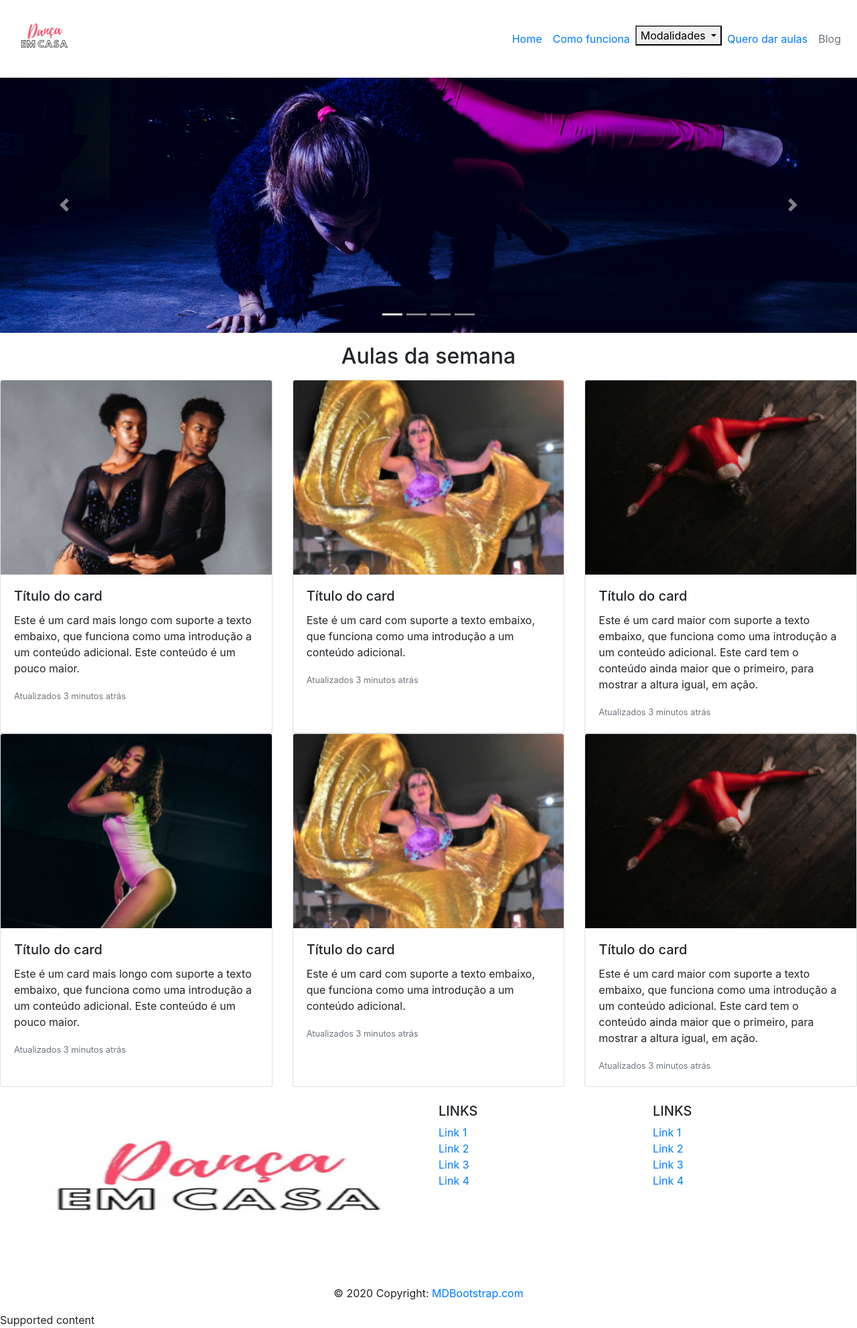
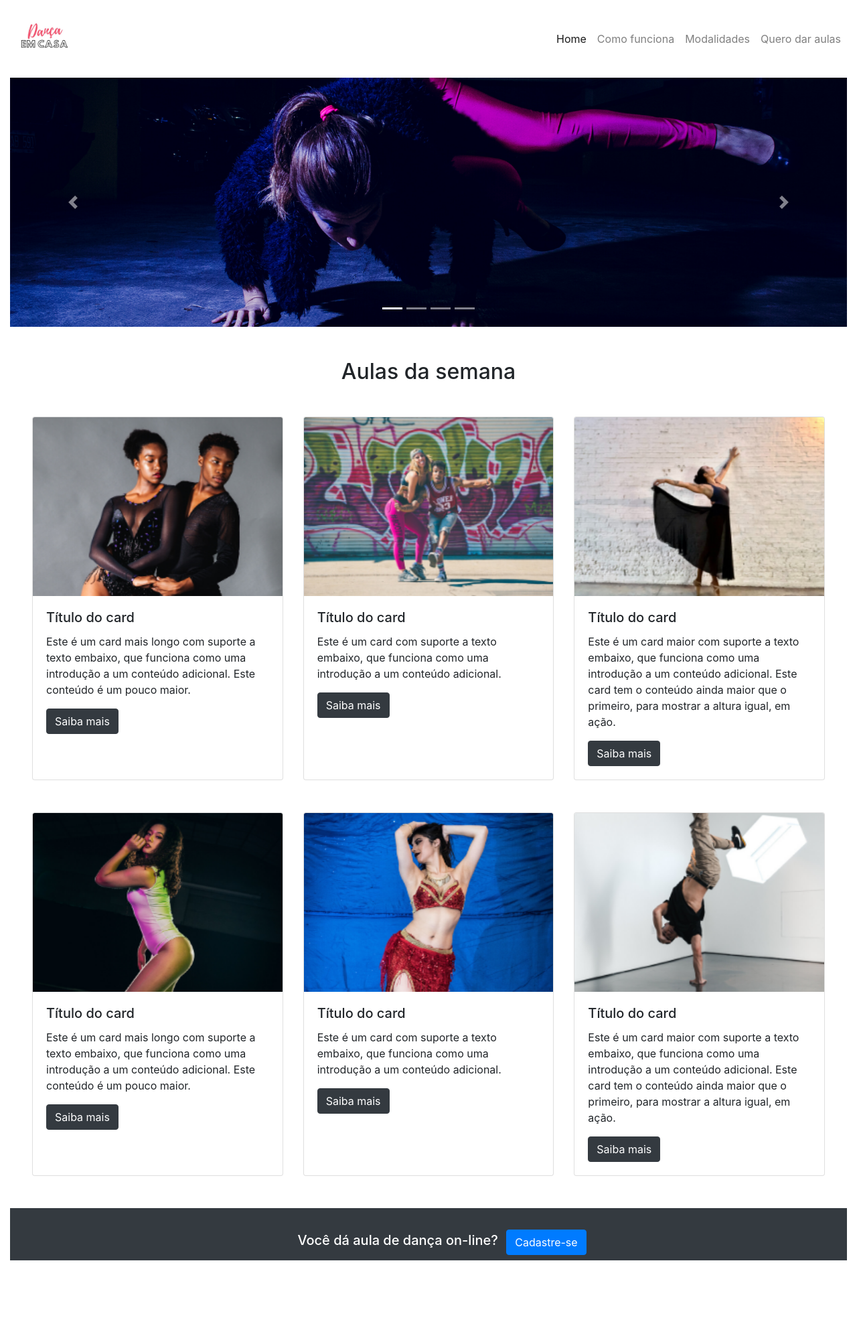
Before and after one commit to thaisvalverdef/projeto-dh, a PHP site: page / in a window 1280 px wide. Shown: the whole page at 67% size. After the commit the page ends 1882 px from the top, so only its background shows below. Run offline with PHP 8.4, Linux system fonts and the light colour scheme.

Commit message:
alterações pedidas pelo professor

```diff
--- /dev/null
+++ b/assets/css/style.css.css
@@ -0,0 +1,3 @@
+.nav-item{
+    color: black;
+}
--- a/inc/footer.php
+++ b/inc/footer.php
@@ -1,132 +1,22 @@
-<footer>
 
-<!-- Footer -->
-<footer class="page-footer font-small blue pt-4">
+<footer class="page-footer font-small text-white bg-dark pt-4">
 
-<!-- Footer Links -->
-<div class="container-fluid text-center text-md-left">
+  <div class="container">
 
-  <!-- Grid row -->
-  <div class="row">
-
-    <!-- Grid column -->
-    <div class="col-md-6 mt-md-0 mt-3">
-
-      <!-- Content -->
-
-      <p><img class="card-img-top" src="inc/img/footer.png"  width="230" height="240" alt="Imagem de capa do card"></p>
-
-    </div>
-    <!-- Grid column -->
-
-    <hr class="clearfix w-100 d-md-none pb-3">
-
-    <!-- Grid column -->
-    <div class="col-md-3 mb-md-0 mb-3">
-
-      <!-- Links -->
-      <h5 class="text-uppercase">Links</h5>
-
-      <ul class="list-unstyled">
-        <li>
-          <a href="#!">Link 1</a>
-        </li>
-        <li>
-          <a href="#!">Link 2</a>
-        </li>
-        <li>
-          <a href="#!">Link 3</a>
-        </li>
-        <li>
-          <a href="#!">Link 4</a>
-        </li>
-      </ul>
-
-    </div>
-    <!-- Grid column -->
-
-    <!-- Grid column -->
-    <div class="col-md-3 mb-md-0 mb-3">
-
-      <!-- Links -->
-      <h5 class="text-uppercase">Links</h5>
-
-      <ul class="list-unstyled">
-        <li>
-          <a href="#!">Link 1</a>
-        </li>
-        <li>
-          <a href="#!">Link 2</a>
-        </li>
-        <li>
-          <a href="#!">Link 3</a>
-        </li>
-        <li>
-          <a href="#!">Link 4</a>
-        </li>
-      </ul>
-
-    </div>
-    <!-- Grid column -->
+      <ul class="text-center py-2">
+      <li class="list-inline-item">
+        <h5 class="mb-1">Você dá aula de dança on-line?</h5>
+      </li>
+      <li class="list-inline-item">
+        <a href="#!" class="btn btn-primary btn-rounded">Cadastre-se</a>
+      </li>
+    </ul>
+    <!-- Call to action -->
 
   </div>
-  <!-- Grid row -->
-
-</div>
-<!-- Footer Links -->
-
-<!-- Copyright -->
-<div class="footer-copyright text-center py-3">© 2020 Copyright:
-  <a href="https://mdbootstrap.com/"> MDBootstrap.com</a>
-</div>
-<!-- Copyright -->
-
-</footer>
-<!-- Footer -->
-
-
-Supported content
 
 </footer>
 
-<!-- Modal Loguin-->
-<div class="modal fade" id="modalLogin" tabindex="-1" role="dialog" aria-labelledby="exampleModalLabel" aria-hidden="true">
-  <div class="modal-dialog" role="document">
-    <div class="modal-content">
-      <div class="modal-header">
-        <h5 class="modal-title" id="modalLoginLabel">Login</h5>
-        <button type="button" class="close" data-dismiss="modal" aria-label="Close">
-          <span aria-hidden="true">&times;</span>
-        </button>
-      </div>
-      <div class="modal-body">
-      <form>
-
-  <div class="form-group">
-    <label for="email">Email</label>
-    <input type="email" class="form-control" id="email" aria-describedby="emailHelp" placeholder="Enter email">
-    <small id="emailHelp" class="form-text text-muted">Não se preocupe, não vendemos mailing list</small>
-  </div>
-  <div class="form-group">
-    <label for="senha">Password</label>
-    <input type="password" class="form-control" id="senha" placeholder="Password"
-    aria-describedby="passwordlHelp">
-  </div>
-  <div class="form-group form-check">
-    <input type="checkbox" class="form-check-input" id="aceite">
-    <label class="form-check-label" for="aceite">Check me out</label>
-  </div>
-  <button type="reset" class="btn btn-secondary">Fechar</button>
-  <button type="submit" class="btn btn-info">Logar</button>
-</form>
-      </div>
-      <div class="modal-footer">
-        <button type="button" class="btn btn-secondary" data-dismiss="modal">Fechar</button>
-        <button type="button" class="btn btn-info">Logar</button>
-      </div>
-    </div>
-  </div>
-</div>
 <script src="https://code.jquery.com/jquery-3.3.1.slim.min.js" integrity="sha384-q8i/X+965DzO0rT7abK41JStQIAqVgRVzpbzo5smXKp4YfRvH+8abtTE1Pi6jizo" crossorigin="anonymous"></script>
     <script src="https://cdnjs.cloudflare.com/ajax/libs/popper.js/1.14.3/umd/popper.min.js" integrity="sha384-ZMP7rVo3mIykV+2+9J3UJ46jBk0WLaUAdn689aCwoqbBJiSnjAK/l8WvCWPIPm49" crossorigin="anonymous"></script>
     <script src="https://stackpath.bootstrapcdn.com/bootstrap/4.1.3/js/bootstrap.min.js" integrity="sha384-ChfqqxuZUCnJSK3+MXmPNIyE6ZbWh2IMqE241rYiqJxyMiZ6OW/JmZQ5stwEULTy" crossorigin="anonymous"></script>
--- a/inc/head.php
+++ b/inc/head.php
@@ -3,7 +3,7 @@
 
 <head>
     <meta charset="UTF-8">
-    <meta name="viewport" content="width=device-width, initial-scale=1.0">
+    <meta name="viewport" content="width=device-width, initial-scale=1, shrink-to-fit=no">
     <title>Dança em Casa</title>
-    <link rel="stylesheet" src="inc/img/logo.jpeg" integrity="sha384-MCw98/SFnGE8fJT3GXwEOngsV7Zt27NXFoaoApmYm81iuXoPkFOJwJ8ERdknLPMO" crossorigin="anonymous">
+    <link rel="stylesheet" src="inc/img/logo_novo.png" integrity="sha384-MCw98/SFnGE8fJT3GXwEOngsV7Zt27NXFoaoApmYm81iuXoPkFOJwJ8ERdknLPMO" crossorigin="anonymous">
 </head>
--- a/inc/header.php
+++ b/inc/header.php
@@ -2,13 +2,15 @@
     <meta charset="UTF-8">
     <meta name="viewport" content="width=device-width, initial-scale=1.0">
     <title>Dança em Casa</title>
+    <link rel="stylesheet" href="./assets/css/style.css">
     <link rel="stylesheet" href="https://stackpath.bootstrapcdn.com/bootstrap/4.1.3/css/bootstrap.min.css" integrity="sha384-MCw98/SFnGE8fJT3GXwEOngsV7Zt27NXFoaoApmYm81iuXoPkFOJwJ8ERdknLPMO" crossorigin="anonymous">
-    <link rel="stylesheet" href="estilo.css">
+
 </head>
 
 <body>
     <header>
-    <nav class="navbar navbar-expand-lg navbar-white>
+    <nav class="navbar text-primary navbar-expand-lg navbar-light bg-light>
+
             <a class="navbar-brand href="index.php">
                 <img src="inc/img/logo.jpeg" width="100" height="100">
 
@@ -17,18 +19,20 @@
                 <span class="navbar-toggler-icon"></span>
             </button>
                 <div class="collapse navbar-collapse" id="navbarNav">
+
                 <ul class="navbar-nav ml-auto">
                     <li class="nav-item active">
+
                         <a class="nav-link" href="#">Home <span class="sr-only">(current)</span></a>
                     </li>
                     <li class="nav-item">
                         <a class="nav-link" href="#">Como funciona</a>
                     </li>
-                    <div class="dropdown">
-                    <button class="dropdown-toggle" type="button" id="dropdownMenuButton" data-toggle="dropdown" aria-haspopup="true" aria-expanded="false">
-                        Modalidades
-                    </button>
-                    <div class="dropdown-menu" aria-labelledby="dropdownMenuButton">
+
+                    <li class="navbar-nav ml-auto">
+                   <li class="nav-item dropdown">
+                            <a class="nav-link" href="#" data-toggle="dropdown" id="navDrop">Modalidades</a>
+                    <div class="dropdown-menu" aria-labelledby="dropdownMenuButton" >
                         <a class="dropdown-item" href="#">Ballet</a>
                         <a class="dropdown-item" href="#">Contemporâneo</a>
                         <a class="dropdown-item" href="#">Dança de Salão</a>
@@ -40,18 +44,14 @@
                         <a class="dropdown-item" href="#">Sapateado</a>
                         <a class="dropdown-item" href="#">Vídeo Dance</a>
                         <a class="dropdown-item" href="#">Outros</a>
-
-                    </div>
                     </div>
                     </li>
                     <li class="nav-item">
                         <a class="nav-link" href="#" data-toggle="modal" data-target="#modalLogin">Quero dar aulas</a>
                     </li>
-                    <li class="nav-item">
-                        <a class="nav-link disabled" href="#">Blog</a>
-                    </li>
 
                 </ul>
-            </div>
+
         </nav>
+
     </header>
--- a/index.php
+++ b/index.php
@@ -1,6 +1,7 @@
 <?php require_once("./inc/head.php"); ?>
 <?php require_once("./inc/header.php"); ?>
 
+<div class="container-fluid">
 <div id="carouselExampleIndicators" class="carousel slide" data-ride="carousel">
   <ol class="carousel-indicators">
     <li data-target="#carouselExampleIndicators" data-slide-to="0" class="active"></li>
@@ -32,57 +33,58 @@
   </a>
 </div>
 
-<h2 class="col-12 text-center text info mt-3 mb-3">Aulas da semana</h2>
+<h2 class="col-12 text-center text info mt-5 mb-5">Aulas da semana</h2>
 
-<div class="card-deck">
-  <div class="card">
+  <div class="card-deck">
+  <div class="card ml-5">
     <img class="card-img-top" src="inc/img/aula1.png" alt="Imagem de capa do card">
     <div class="card-body">
       <h5 class="card-title">Título do card</h5>
       <p class="card-text">Este é um card mais longo com suporte a texto embaixo, que funciona como uma introdução a um conteúdo adicional. Este conteúdo é um pouco maior.</p>
-      <p class="card-text"><small class="text-muted">Atualizados 3 minutos atrás</small></p>
+      <a href="#" class="btn btn btn-dark">Saiba mais</a>
+
     </div>
   </div>
   <div class="card">
-    <img class="card-img-top" src="inc/img/aula2.png" alt="Imagem de capa do card">
+    <img class="card-img-top" src="inc/img/aula5.png" alt="Imagem de capa do card">
     <div class="card-body">
       <h5 class="card-title">Título do card</h5>
       <p class="card-text">Este é um card com suporte a texto embaixo, que funciona como uma introdução a um conteúdo adicional.</p>
-      <p class="card-text"><small class="text-muted">Atualizados 3 minutos atrás</small></p>
+      <a href="#" class="btn btn btn-dark">Saiba mais</a>
     </div>
   </div>
-  <div class="card">
-    <img class="card-img-top" src="inc/img/aula3.png" alt="Imagem de capa do card">
+  <div class="card mr-5">
+    <img class="card-img-top" src="inc/img/aula7.png" alt="Imagem de capa do card">
     <div class="card-body">
       <h5 class="card-title">Título do card</h5>
       <p class="card-text">Este é um card maior com suporte a texto embaixo, que funciona como uma introdução a um conteúdo adicional. Este card tem o conteúdo ainda maior que o primeiro, para mostrar a altura igual, em ação.</p>
-      <p class="card-text"><small class="text-muted">Atualizados 3 minutos atrás</small></p>
+      <a href="#" class="btn btn btn-dark">Saiba mais</a>
     </div>
   </div>
 </div>
 <div class="card-deck">
-  <div class="card">
+  <div class="card mt-5 mb-5 ml-5">
     <img class="card-img-top" src="inc/img/aula4.png" alt="Imagem de capa do card">
     <div class="card-body">
       <h5 class="card-title">Título do card</h5>
       <p class="card-text">Este é um card mais longo com suporte a texto embaixo, que funciona como uma introdução a um conteúdo adicional. Este conteúdo é um pouco maior.</p>
-      <p class="card-text"><small class="text-muted">Atualizados 3 minutos atrás</small></p>
+      <a href="#" class="btn btn btn-dark btn-rigth">Saiba mais</a>
     </div>
   </div>
-  <div class="card">
-    <img class="card-img-top" src="inc/img/aula2.png" alt="Imagem de capa do card">
+  <div class="card mt-5 mb-5">
+    <img class="card-img-top" src="inc/img/aula8.png" alt="Imagem de capa do card">
     <div class="card-body">
       <h5 class="card-title">Título do card</h5>
       <p class="card-text">Este é um card com suporte a texto embaixo, que funciona como uma introdução a um conteúdo adicional.</p>
-      <p class="card-text"><small class="text-muted">Atualizados 3 minutos atrás</small></p>
+      <a href="#" class="btn btn btn-dark">Saiba mais</a>
     </div>
   </div>
-  <div class="card">
-    <img class="card-img-top" src="inc/img/aula3.png" alt="Imagem de capa do card">
+  <div class="card mt-5 mb-5 mr-5">
+    <img class="card-img-top" src="inc/img/aula6.png" alt="Imagem de capa do card">
     <div class="card-body">
       <h5 class="card-title">Título do card</h5>
       <p class="card-text">Este é um card maior com suporte a texto embaixo, que funciona como uma introdução a um conteúdo adicional. Este card tem o conteúdo ainda maior que o primeiro, para mostrar a altura igual, em ação.</p>
-      <p class="card-text"><small class="text-muted">Atualizados 3 minutos atrás</small></p>
+      <a href="#" class="btn btn btn-dark">Saiba mais</a>
     </div>
   </div>
 </div>
```
Also changed, not shown: estilo.css (deleted), inc/img/aula5.png (added), inc/img/aula6.png (added), inc/img/aula7.png (added), inc/img/aula8.png (added), inc/img/logo_novo.png (added).
